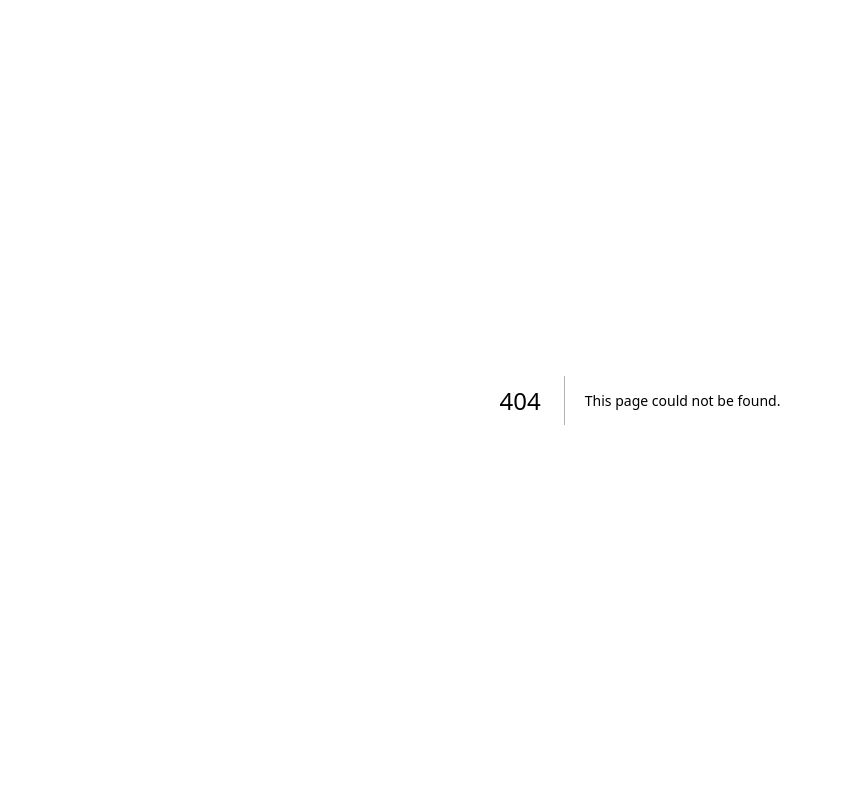
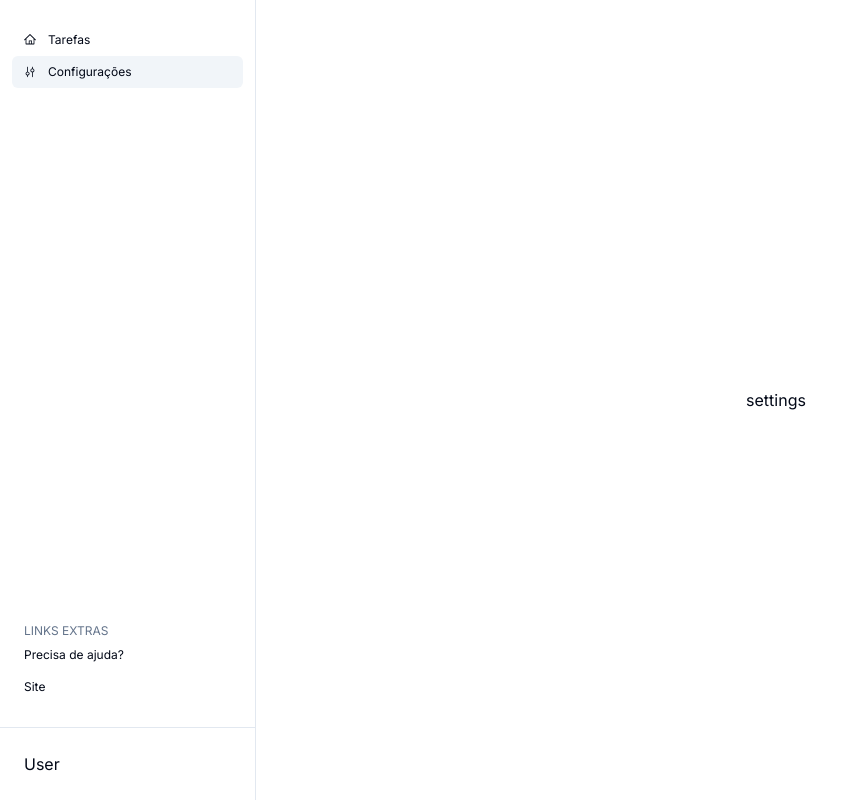
Before and after one commit to Lucas-Wilian/micro-saas-app, a Next.js app: page /app/settings in a window 1280 px wide. Before the commit this address had no page. Shown: the whole page, without its empty margins (0-856 px from the left). Built offline with nearby package versions, Linux system fonts and the light colour scheme.

Commit message:
feat: sidebar component

```diff
--- /dev/null
+++ b/src/app/app/_componentes/main-sidebar.tsx
@@ -0,0 +1,64 @@
+'use client';
+import {
+  Sidebar,
+  SidebarFooter,
+  SidebarHeader,
+  SidebarMain,
+  SidebarNav,
+  SidebarNavHeader,
+  SidebarNavHeaderTitle,
+  SidebarNavLink,
+  SidebarNavMain,
+} from '@/components/dashboard/sidebar';
+import { HomeIcon, MixerVerticalIcon } from '@radix-ui/react-icons';
+import { usePathname } from 'next/navigation';
+
+export function MainSidebar() {
+  const pathname = usePathname();
+
+  const isActive = (path: string) => {
+    return pathname === path;
+  };
+
+  return (
+    <Sidebar>
+      <SidebarHeader>
+        <h1></h1>
+      </SidebarHeader>
+      <SidebarMain className='flex flex-col flex-grow'>
+        <SidebarNav>
+          <SidebarNavMain>
+            <SidebarNavLink href='/app' active={isActive('/app')}>
+              <HomeIcon className='w-3 h-3 mr-3' />
+              Tarefas
+            </SidebarNavLink>
+            <SidebarNavLink
+              href='/app/settings'
+              active={isActive('/app/settings')}
+            >
+              <MixerVerticalIcon className='w-3 h-3 mr-3' />
+              Configurações
+            </SidebarNavLink>
+          </SidebarNavMain>
+        </SidebarNav>
+
+        <SidebarNav className='mt-auto'>
+          <SidebarNavHeader>
+            <SidebarNavHeaderTitle>
+              Links extras
+            </SidebarNavHeaderTitle>
+          </SidebarNavHeader>
+          <SidebarNavMain>
+            <SidebarNavLink href='/'>
+              Precisa de ajuda?
+            </SidebarNavLink>
+            <SidebarNavLink href=''>Site</SidebarNavLink>
+          </SidebarNavMain>
+        </SidebarNav>
+      </SidebarMain>
+      <SidebarFooter>
+        <h1>User</h1>
+      </SidebarFooter>
+    </Sidebar>
+  );
+}
--- /dev/null
+++ b/src/app/app/layout.tsx
@@ -0,0 +1,11 @@
+import React, { PropsWithChildren } from 'react';
+import { MainSidebar } from './_componentes/main-sidebar';
+
+export default function Layout({ children }: PropsWithChildren) {
+  return (
+    <div className='grid grid-cols-[16rem_1fr] gap-4'>
+      <MainSidebar />
+      <main>{children}</main>
+    </div>
+  );
+}
--- /dev/null
+++ b/src/app/app/settings/page.tsx
@@ -0,0 +1,7 @@
+export default function Page() {
+  return (
+    <main className='flex items-center justify-center h-screen'>
+      <h1>settings</h1>
+    </main>
+  );
+}
--- /dev/null
+++ b/src/components/dashboard/sidebar.tsx
@@ -0,0 +1,140 @@
+// type SidebarProps = {
+//   paths: Array<{
+//     label: string;
+//     href: string;
+//   }>;
+// };
+
+import { cn } from '@/lib/utils';
+import Link from 'next/link';
+
+// export function Sidebar({ paths }: SidebarProps) {
+//   return (
+//     <main className='flex items-center justify-center h-screen'>
+//       <nav>
+//         {paths.map((path) => (
+//           <a key={path.href} href={path.href}>
+//             {path.label}
+//           </a>
+//         ))}
+//       </nav>
+//     </main>
+//   );
+// }
+
+export type SiderBarProps<T = any> = {
+  children: React.ReactNode;
+  className?: string;
+} & T;
+
+export function Sidebar({ className, children }: SiderBarProps) {
+  return (
+    <aside
+      className={cn([
+        'border-r border-border flex flex-col space-y-6',
+        className,
+      ])}
+    >
+      {children}
+    </aside>
+  );
+}
+
+export function SidebarHeader({
+  className,
+  children,
+}: SiderBarProps) {
+  return (
+    <header className={cn(['px-6', className])}>{children}</header>
+  );
+}
+
+export function SidebarHeaderTitle({
+  className,
+  children,
+}: SiderBarProps) {
+  return <h2 className={cn(['', className])}>{children}</h2>;
+}
+
+export function SidebarMain({ className, children }: SiderBarProps) {
+  return <main className={cn(['px-3', className])}>{children}</main>;
+}
+
+export function SidebarNav({ className, children }: SiderBarProps) {
+  return <nav className={cn(['', className])}>{children}</nav>;
+}
+
+export function SidebarNavHeader({
+  className,
+  children,
+}: SiderBarProps) {
+  return <header className={cn(['', className])}>{children}</header>;
+}
+
+export function SidebarNavHeaderTitle({
+  className,
+  children,
+}: SiderBarProps) {
+  return (
+    <div
+      className={cn([
+        'text-xs uppercase text-muted-foreground ml-3',
+        className,
+      ])}
+    >
+      {children}
+    </div>
+  );
+}
+
+export function SidebarNavMain({
+  className,
+  children,
+}: SiderBarProps) {
+  return (
+    <main className={cn(['flex flex-col', className])}>
+      {children}
+    </main>
+  );
+}
+
+type SideBarLinkProps = {
+  href: string;
+  active?: boolean;
+};
+
+export function SidebarNavLink({
+  className,
+  children,
+  href,
+  active,
+}: SiderBarProps<SideBarLinkProps>) {
+  return (
+    <Link
+      href={href}
+      className={cn([
+        'flex items-center text-xs px-3 py-2 rounded-md ',
+        active && 'bg-secondary',
+        className,
+      ])}
+    >
+      {children}
+    </Link>
+  );
+}
+
+export function SidebarFooter({
+  className,
+  children,
+}: SiderBarProps) {
+  return (
+    <footer
+      className={cn([
+        'p-6 mt-auto border-t border-border',
+        className,
+      ])}
+    >
+      {children}
+    </footer>
+  );
+}
```
Also changed, not shown: 1 other file (tests, documents, lock files or other folders).
